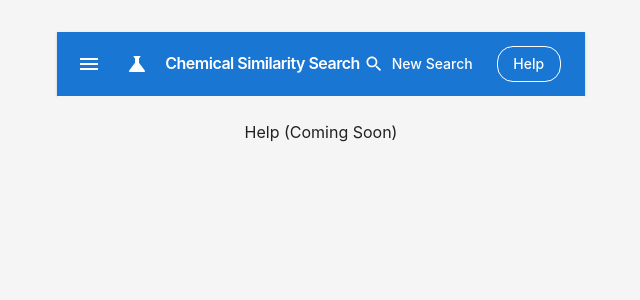
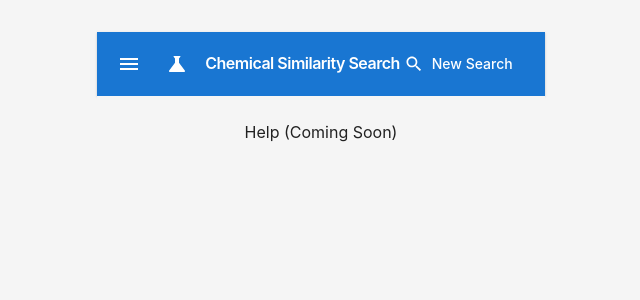
Before and after one commit to CccccJin/Affordable-Drug-Alternatives, a React app in the folder Changjin/frontend/: page /help in a window 1280 px wide. Shown: the top 300 px of the page, without its empty margins (439-1079 px from the left). Built offline with nearby package versions, Linux system fonts and the light colour scheme; the HTML template or start-up script is replaced by a standard one.

Commit message:
ui: remove redundant Help button from header

```diff
--- a/Changjin/frontend/src/components/layout/Header.tsx
+++ b/Changjin/frontend/src/components/layout/Header.tsx
@@ -74,18 +74,6 @@ export const Header: React.FC<HeaderProps> = ({ onSearchClick }) => {
               New Search
             </Button>
           )}
-
-          <Button
-            color="inherit"
-            variant="outlined"
-            sx={{
-              borderRadius: 2,
-              textTransform: 'none',
-              ml: 1,
-            }}
-          >
-            Help
-          </Button>
         </Box>
       </Toolbar>
     </AppBar>
```
